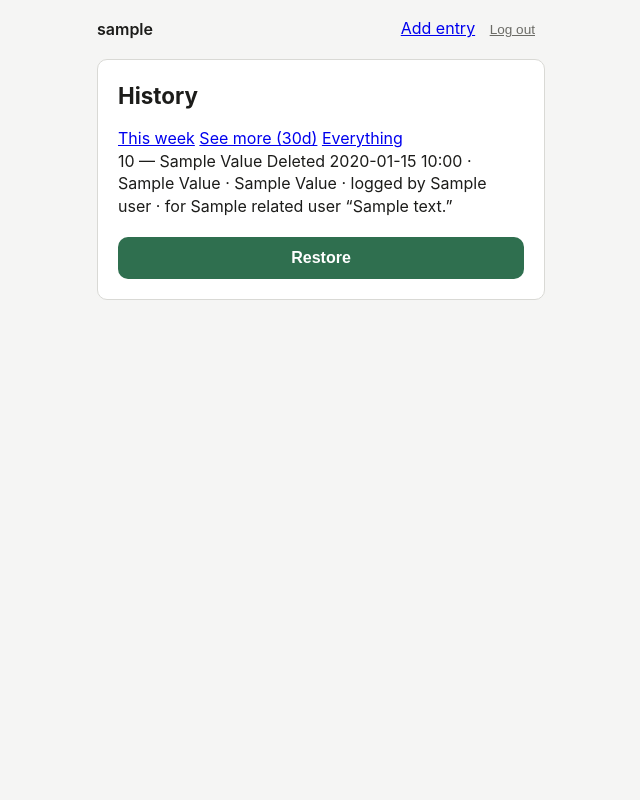
After one commit to tsaramaso/kl-expense, a Flask app: template kl_expenses/templates/history.html in a window 1280 px wide. The commit adds this page. Shown: the whole page, without its empty margins (319-959 px from the left). Run offline with Flask 3, Linux system fonts and the light colour scheme; the template is opened without the code that fills it: most values are stand-ins (such as "Sample title", 1, 10 or a date in 2020).

Commit message:
[feat] history page

```diff
--- /dev/null
+++ b/kl_expenses/templates/history.html
@@ -0,0 +1,66 @@
+<!doctype html>
+<html lang="en">
+<head>
+  <meta charset="utf-8">
+  <meta name="viewport" content="width=device-width, initial-scale=1">
+  <title>Expenses — History</title>
+  <link rel="stylesheet" href="{{ url_for('static', filename='style.css') }}">
+</head>
+<body>
+  <main class="page">
+    <header class="topbar">
+      <span class="user">{{ user_name }}</span>
+      <span>
+        <a class="nav-link" href="{{ url_for('main.insert_page') }}">Add entry</a>
+        <form method="post" action="{{ url_for('main.logout') }}" style="display:inline">
+          <button type="submit" class="link-button">Log out</button>
+        </form>
+      </span>
+    </header>
+
+    <div class="card">
+      <h1>History</h1>
+
+      <div class="range-tabs">
+        <a href="{{ url_for('main.history_page', range='week') }}"
+           class="{% if view_range == 'week' %}active{% endif %}">This week</a>
+        <a href="{{ url_for('main.history_page', range='month') }}"
+           class="{% if view_range == 'month' %}active{% endif %}">See more (30d)</a>
+        <a href="{{ url_for('main.history_page', range='all') }}"
+           class="{% if view_range == 'all' %}active{% endif %}">Everything</a>
+      </div>
+
+      {% if operations %}
+        <div class="history-list">
+          {% for op in operations %}
+            <div class="history-row {% if not op.is_active %}deleted{% endif %}">
+              <div class="details">
+                <span class="primary">
+                  {{ op.amount }} — {{ op.direction.value.replace('_', ' ')|title }}
+                  {% if not op.is_active %}<span class="badge-deleted">Deleted</span>{% endif %}
+                </span>
+                <span class="muted">
+                  {{ op.created_at.strftime('%Y-%m-%d %H:%M') }} ·
+                  {{ op.category.value.replace('_', ' ')|title }}
+                  {% if op.expense_type %} · {{ op.expense_type.value.replace('_', ' ')|title }}{% endif %}
+                  · logged by {{ op.user.name or op.user.uuid[:8] }}
+                  {% if op.related_user %} · for {{ op.related_user.name or op.related_user.uuid[:8] }}{% endif %}
+                </span>
+                {% if op.comment %}
+                  <span class="muted">“{{ op.comment }}”</span>
+                {% endif %}
+              </div>
+              <form method="post" action="{{ url_for('main.toggle_operation', operation_id=op.id) }}">
+                <input type="hidden" name="range" value="{{ view_range }}">
+                <button type="submit">{{ 'Restore' if not op.is_active else 'Delete' }}</button>
+              </form>
+            </div>
+          {% endfor %}
+        </div>
+      {% else %}
+        <p class="empty-state">Nothing to show for this range.</p>
+      {% endif %}
+    </div>
+  </main>
+</body>
+</html>
```
Also changed, not shown: kl_expenses/src/app/routes.py (+56 -0 lines), kl_expenses/templates/insert.html (+6 -3 lines).
